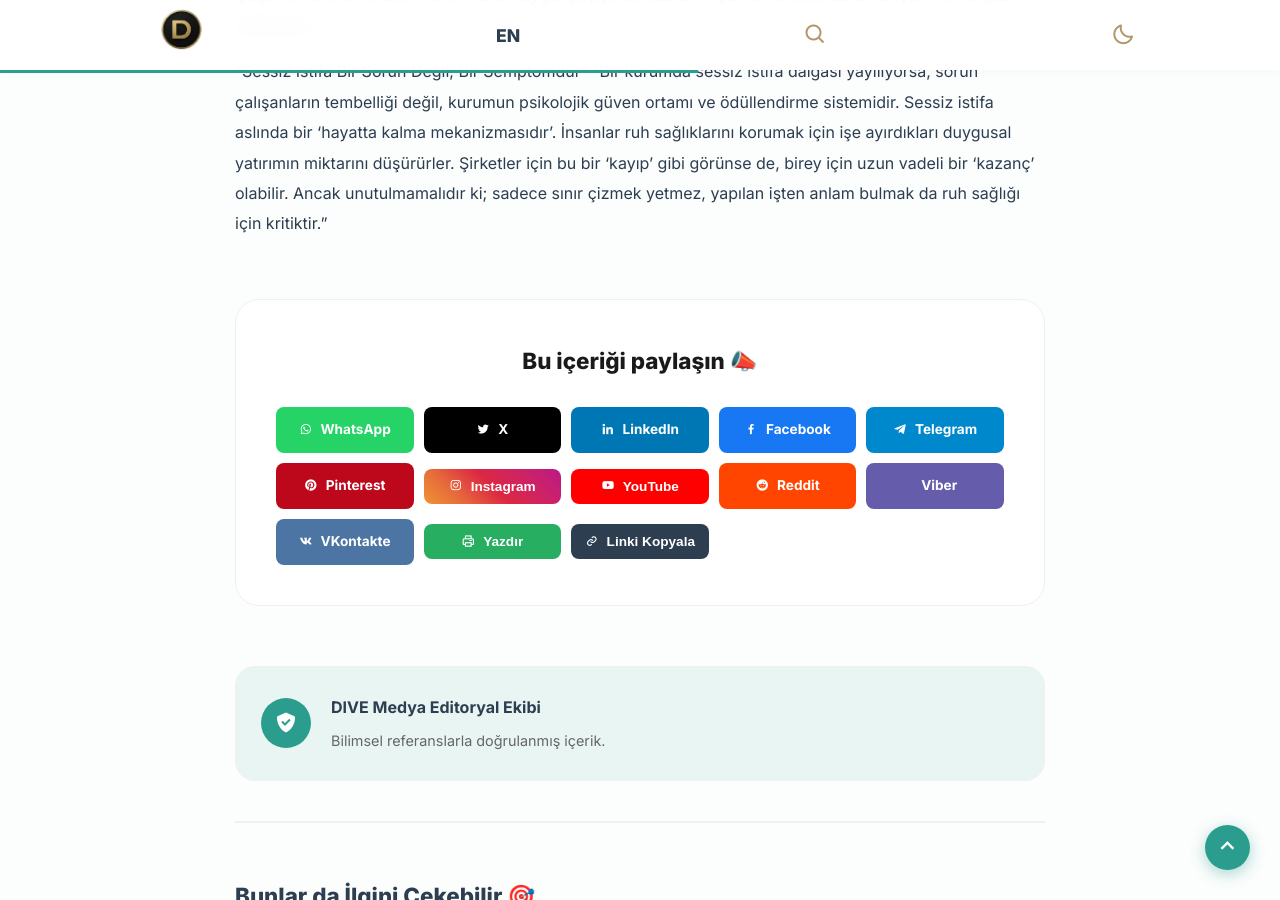
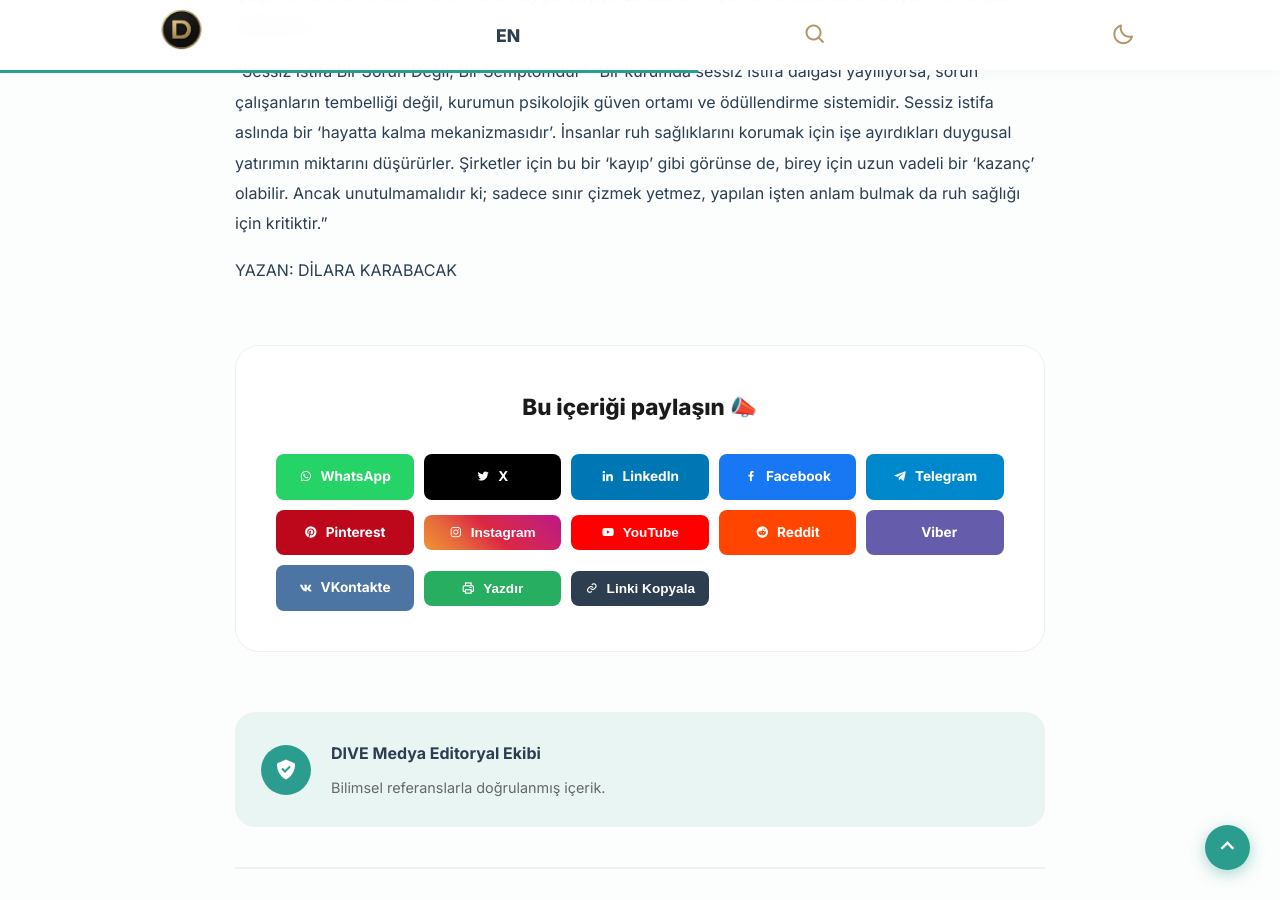
Before and after one commit to EKTHOLDING/dive, a Jekyll site: the page built from _posts/2026-03-22-quiet-quitting-sessiz-i-stifa-.md, in a window 1280 px wide and 900 px high, scrolled down 1386 px. Built offline with Jekyll 4.4.1, drawn with Linux system fonts in a browser that asks for light colours.

Commit message:
Update 🇹🇷 Türkçe Yazı Ekle “2026-03-22-quiet-quitting-sessiz-i-stifa-”

```diff
--- a/_posts/2026-03-22-quiet-quitting-sessiz-i-stifa-.md
+++ b/_posts/2026-03-22-quiet-quitting-sessiz-i-stifa-.md
@@ -1,8 +1,8 @@
 ---
 layout: default
-title: "Quiet Quitting (Sessiz İstifa)"
-kategori: "Psikoloji"
-image: "https://www.marketingturkiye.com.tr/wp-content/uploads/2022/09/quite-quitting-sessiz-istifa.jpg.webp"
+title: Quiet Quitting (Sessiz İstifa)
+kategori: Psikoloji
+image: https://www.marketingturkiye.com.tr/wp-content/uploads/2022/09/quite-quitting-sessiz-istifa.jpg.webp
 ---
 
 Sessiz İstifa: Bir Başkaldırı mı, Yoksa Psikolojik Bir Savunma mı?
@@ -45,3 +45,5 @@
 
  "Sessiz İstifa Bir Sorun Değil, Bir Semptomdur"
 "Bir kurumda sessiz istifa dalgası yayılıyorsa, sorun çalışanların tembelliği değil, kurumun psikolojik güven ortamı ve ödüllendirme sistemidir. Sessiz istifa aslında bir 'hayatta kalma mekanizmasıdır'. İnsanlar ruh sağlıklarını korumak için işe ayırdıkları duygusal yatırımın miktarını düşürürler. Şirketler için bu bir 'kayıp' gibi görünse de, birey için uzun vadeli bir 'kazanç' olabilir. Ancak unutulmamalıdır ki; sadece sınır çizmek yetmez, yapılan işten anlam bulmak da ruh sağlığı için kritiktir."
+
+YAZAN: DİLARA KARABACAK
```
